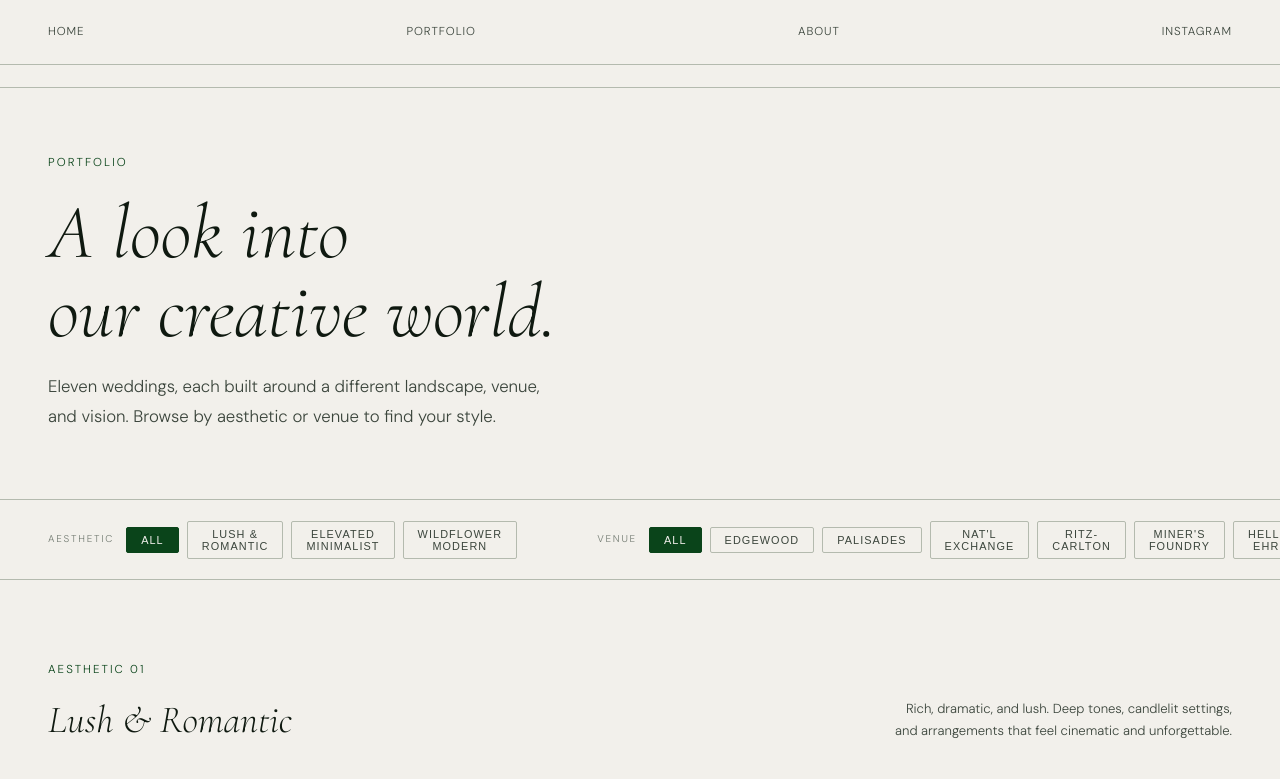
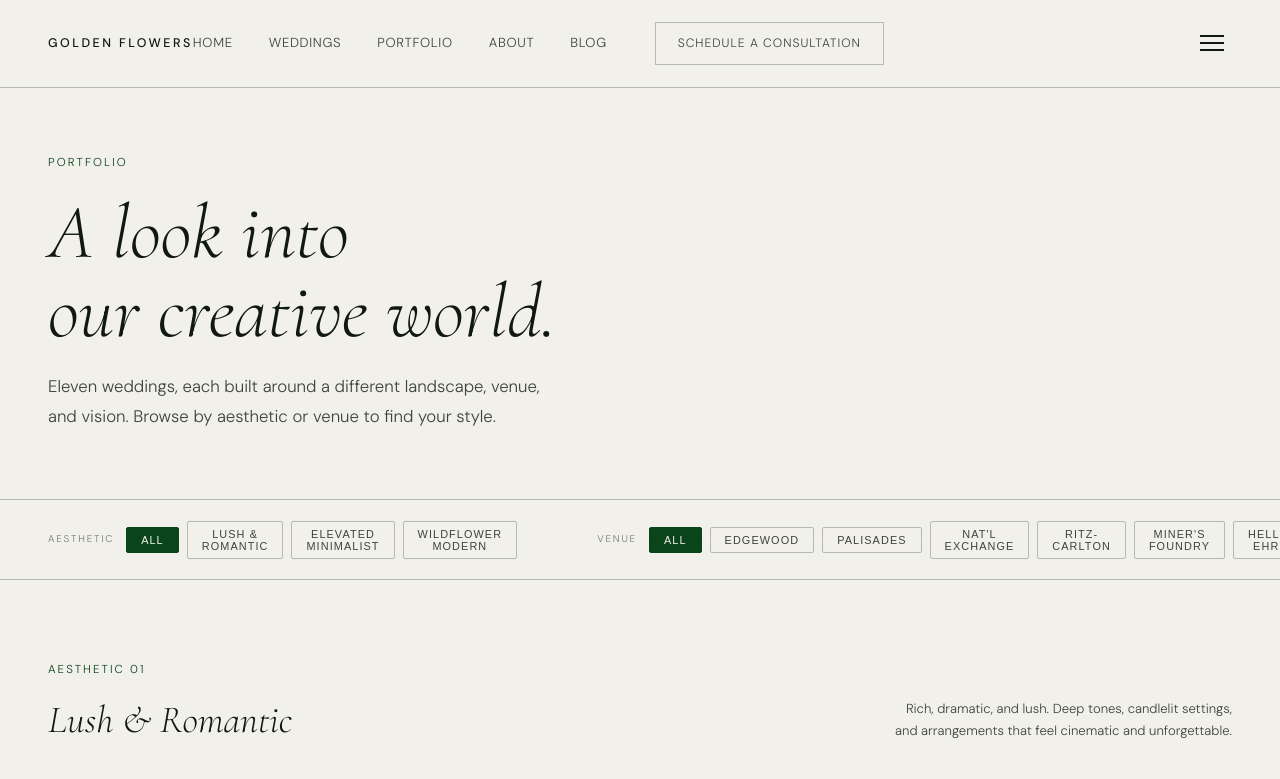
Before and after one commit to jshplhm/goldenflowers, a Jekyll site: the page built from portfolio/index.md, in a window 1280 px wide and 1400 px high. Shown: the top 779 px of the window. Built offline with Jekyll 4.4.1, drawn with Linux system fonts in a browser that asks for light colours; grey boxes are pictures that could not be loaded.

Commit message:
Fix root cause: scope nav CSS to #site-nav so footer nav isn't fixed to top
The bare `nav { position: fixed; top: 0 }` selector applied to every <nav>
on the page, including the footer's <nav class="foot-links">. That element
was pinned to the top of the viewport, overlaying the real header and showing
Home/Portfolio/About/Instagram instead of the hamburger. Changed all bare
`nav` selectors to `#site-nav`. Bumps CSS to v=7.

Co-Authored-By: Claude Sonnet 4.6 <noreply@anthropic.com>

```diff
--- a/_layouts/default.html
+++ b/_layouts/default.html
@@ -9,7 +9,7 @@
   <link rel="preconnect" href="https://fonts.googleapis.com">
   <link rel="preconnect" href="https://fonts.gstatic.com" crossorigin="">
   <link href="https://fonts.googleapis.com/css2?family=Cormorant+Garamond:ital,wght@0,300;0,400;1,300;1,400;1,600&family=DM+Sans:opsz,wght@9..40,300;9..40,400;9..40,500&display=swap" rel="stylesheet">
-  <link rel="stylesheet" href="{{ site.baseurl }}/assets/css/style.css?v=6">
+  <link rel="stylesheet" href="{{ site.baseurl }}/assets/css/style.css?v=7">
 
   {% seo %}
 </head>
--- a/assets/css/style.css
+++ b/assets/css/style.css
@@ -78,7 +78,7 @@ a { text-decoration: none; color: inherit; }
 img { display: block; max-width: 100%; }
 
 /* ── 03. NAVIGATION ───────────────────────────────────── */
-nav {
+#site-nav {
   position: fixed; top: 0; left: 0; right: 0;
   z-index: 100;
   display: flex; align-items: center; justify-content: space-between;
@@ -87,10 +87,10 @@ nav {
   border-bottom: 1px solid var(--bor);
   transition: top .35s ease, box-shadow .35s ease;
 }
-nav.nav-hidden {
+#site-nav.nav-hidden {
   top: -80px;
 }
-nav.nav-scrolled {
+#site-nav.nav-scrolled {
   box-shadow: 0 2px 24px oklch(20% .023 148 / .08);
 }
 /* Push page content below fixed nav */
@@ -586,7 +586,7 @@ h1.venue-title { font-family: var(--f-d); font-style: italic; font-weight: 300;
 @media (max-width: 1024px) {
 
   /* --- Navigation --- */
-  nav {
+  #site-nav {
     padding: 16px 24px;
   }
   .nav-logo { font-size: .8rem; }
```
